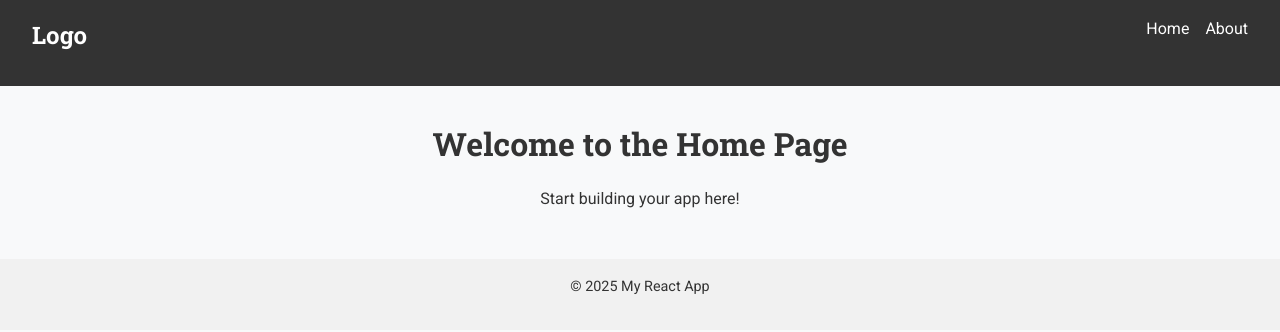
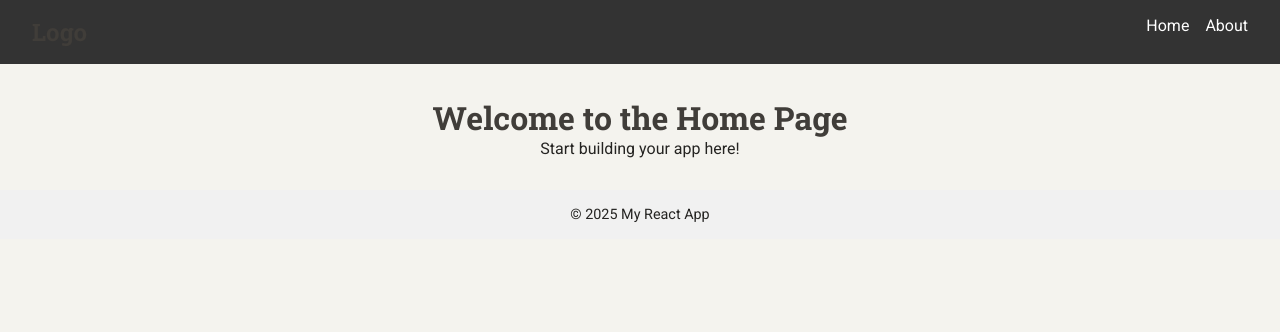
Before and after one commit to bruhu/Portfolio, a React (Create React App) app: page / in a window 1280 px wide. Shown: the top 332 px of the page. Built offline with nearby package versions, Linux system fonts and the light colour scheme.

Commit message:
add color palette

```diff
--- a/src/styles/index.css
+++ b/src/styles/index.css
@@ -9,43 +9,95 @@
 }
 
 /* Global defaults */
+/* Fonts */
 body {
-  font-family: 'Roboto', sans-serif; /* Main font for body */
-  line-height: 1.6;
-  background-color: #f8f9fa; /* Light background */
-  color: #333; /* Standard text color */
+  font-family: 'Roboto', sans-serif;
+  margin: 0;
+  padding: 0;
+  background-color: #f4f3ee; /* Background from first palette */
+  color: #252422; /* Text color from second palette */
 }
 
-/* Headings: Use Roboto Slab */
+/* Typography */
 h1, h2, h3, h4, h5, h6 {
   font-family: 'Roboto Slab', serif;
-  font-weight: 700; /* Bold by default for titles */
+  color: #403d39; /* Title color from second palette */
+  margin: 0;
 }
 
-/* Code blocks or inline code: Use Fira Code */
-code, pre {
+code {
   font-family: 'Fira Code', monospace;
-  background-color: #eef; /* Light code background */
-  padding: 0.2rem 0.4rem; /* Small padding for inline code */
+  background-color: #eb5e28; /* Highlight for code background */
+  color: #fffcf2; /* Code text color */
+  padding: 0.2em 0.4em;
   border-radius: 4px;
-  color: #c7254e; /* Code text color */
-  font-size: 0.95rem; /* Slightly smaller font size */
 }
 
-pre {
-  padding: 1rem;
-  overflow-x: auto;
-  background-color: #f6f8fa; /* Light gray for pre blocks */
-  border: 1px solid #ddd;
-  border-radius: 6px;
+/* Colors */
+:root {
+  /* First Palette */
+  --color-dark-brown: #463f3a;
+  --color-medium-brown: #8a817c;
+  --color-light-brown: #bcb8b1;
+  --color-cream: #f4f3ee;
+  --color-rose-tan: #e0afa0;
+
+  /* Second Palette */
+  --color-light-cream: #fffcf2;
+  --color-muted-brown: #ccc5b9;
+  --color-dark-charcoal: #403d39;
+  --color-dark-gray: #252422;
+  --color-bright-orange: #eb5e28;
 }
 
-/* Add spacing for headings */
-h1, h2, h3 {
-  margin-bottom: 1rem;
+/* Links */
+a {
+  color: var(--color-bright-orange);
+  text-decoration: none;
 }
 
-/* Paragraphs */
-p {
-  margin-bottom: 1rem;
+a:hover {
+  text-decoration: underline;
 }
+
+/* Button Styles */
+button {
+  background-color: var(--color-bright-orange);
+  color: var(--color-light-cream);
+  border: none;
+  padding: 0.5em 1em;
+  border-radius: 4px;
+  font-family: 'Roboto', sans-serif;
+  cursor: pointer;
+}
+
+button:hover {
+  background-color: var(--color-dark-charcoal);
+}
+
+/* Generic Section Styling */
+section {
+  padding: 2em;
+  background-color: var(--color-cream);
+  margin-bottom: 1em;
+  border-radius: 8px;
+}
+
+/* Utility Classes */
+.text-muted {
+  color: var(--color-medium-brown);
+}
+
+.bg-primary {
+  background-color: var(--color-dark-brown);
+  color: var(--color-light-cream);
+}
+
+.bg-secondary {
+  background-color: var(--color-rose-tan);
+  color: var(--color-dark-gray);
+}
+
+.text-center {
+  text-align: center;
+}
```
